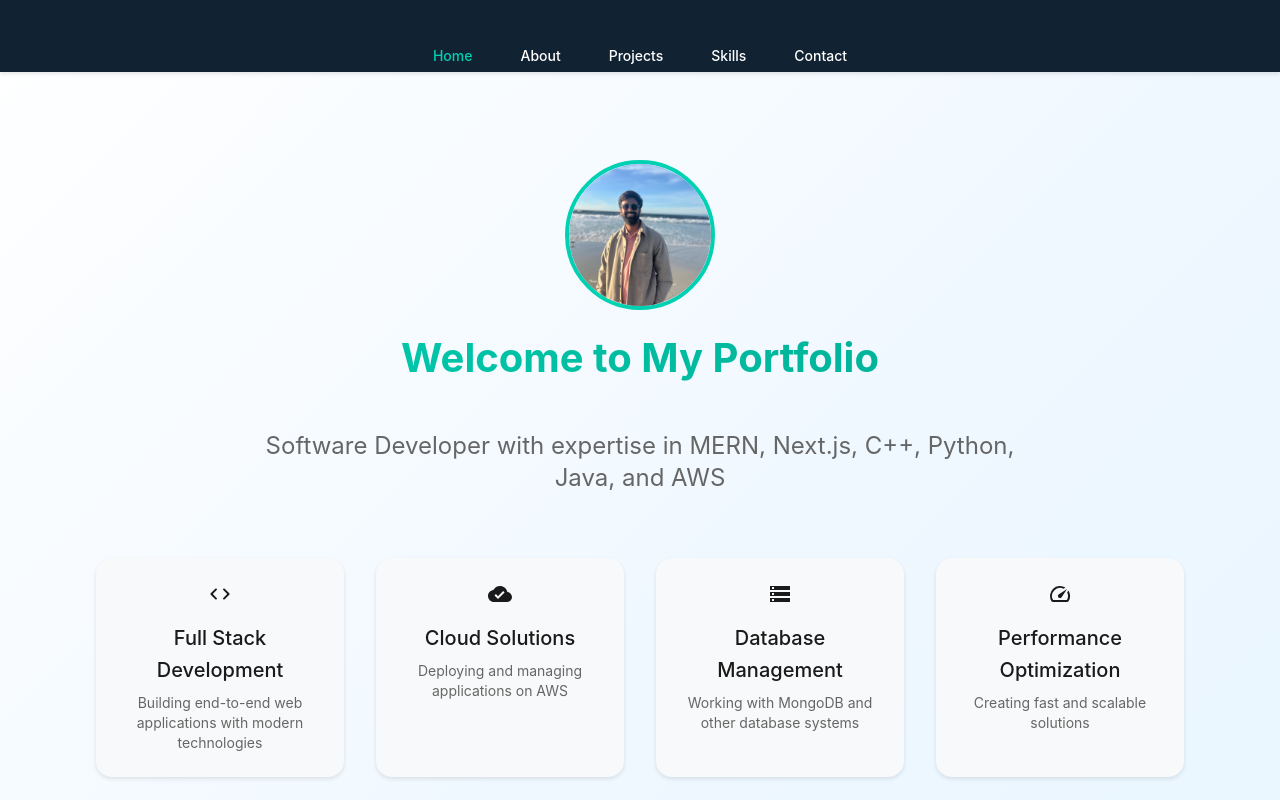
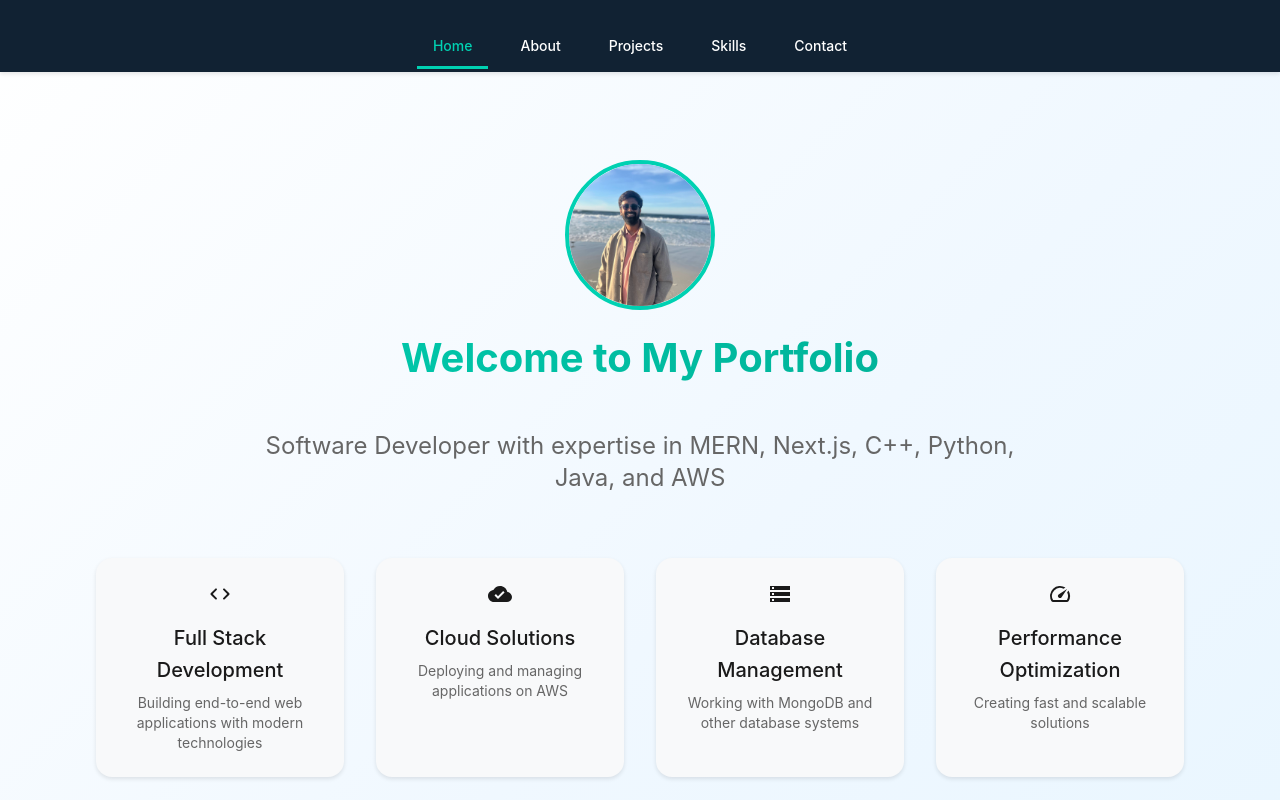
Before and after one commit to mrrobot1795/my-portfolio, a Next.js app: page / in a window 1280 px wide. Shown: the top 800 px of the page. Built offline with nearby package versions, Linux system fonts and the light colour scheme.

Commit message:
button changes

```diff
--- a/app/about/page.tsx
+++ b/app/about/page.tsx
@@ -91,7 +91,6 @@ export default function AboutPage() {
     <Container maxWidth="lg">
       <Box sx={{ py: theme.spacing(10), px: theme.spacing(4) }}>
         <Grid container spacing={6}>
-          {/* Left Section - Personal Info */}
           <Grid item xs={12} md={4}>
             <Fade in timeout={800}>
               <Stack spacing={4} alignItems="center">
@@ -135,7 +134,6 @@ export default function AboutPage() {
             </Fade>
           </Grid>
 
-          {/* Technical Highlights */}
           <Grid item xs={12} md={8}>
             <Grid container spacing={2} sx={{ mb: 4 }}>
               {highlights.map((highlight, index) => (
--- a/app/contact/page.tsx
+++ b/app/contact/page.tsx
@@ -93,11 +93,10 @@ export default function ContactPage() {
       <Box
         sx={{
           py: { xs: 4, md: 8 },
-          mt: { xs: 2, md: 4 } // Add margin top for spacing from header
+          mt: { xs: 2, md: 4 }
         }}
       >
         <Grid container spacing={4}>
-          {/* Left Section - Contact Form */}
           <Grid item xs={12} md={7}>
             <Fade in timeout={800}>
               <Stack spacing={4}>
@@ -179,7 +178,6 @@ export default function ContactPage() {
             </Fade>
           </Grid>
 
-          {/* Right Section - Social Links & Resume */}
           <Grid item xs={12} md={5}>
             <Fade in timeout={800} style={{ transitionDelay: "200ms" }}>
               <Stack spacing={4}>
--- a/app/page.tsx
+++ b/app/page.tsx
@@ -107,7 +107,7 @@ export default function HomePage() {
                 border: `4px solid ${theme.palette.primary.main}`,
               }}
               alt="Shashidhar Sripada"
-              src="/images/IMG_4755.jpg"  // Add your photo path here
+              src="/images/IMG_4755.jpg"
             />
             <Typography
               variant="h2"
--- a/components/Header.tsx
+++ b/components/Header.tsx
@@ -15,9 +15,13 @@ export default function Header() {
           sx={{
             display: "flex",
             justifyContent: "center",
+            alignItems: "flex-start",
             gap: 2,
+            paddingTop: 1,
             "& .MuiButton-root": {
               color: "text.header",
+              height: "45px",
+              marginTop: "-4px",
               "&:hover": {
                 color: "primary.main",
               },
--- a/styles/theme.ts
+++ b/styles/theme.ts
@@ -97,13 +97,13 @@ const theme = createTheme({
           left: 0,
           right: 0,
           width: '100vw',
-          height: '72px', // Increased height to accommodate buttons
+          height: '72px',
           zIndex: 1100,
           backgroundColor: '#112233',
           color: '#ffffff',
-          borderRadius: 0, // Remove any border radius
-          boxShadow: '0 2px 4px rgba(0,0,0,0.1)', // Optional: adds subtle shadow
-          overflow: 'hidden', // Contain the selection line
+          borderRadius: 0,
+          boxShadow: '0 2px 4px rgba(0,0,0,0.1)',
+          overflow: 'hidden',
         },
       },
     },
@@ -181,7 +181,7 @@ const theme = createTheme({
           style: {
             backgroundColor: '#112233',
             color: '#ffffff',
-            marginTop: 'auto', // This pushes the footer to the bottom
+            marginTop: 'auto',
             width: '100%',
             '& .MuiTypography-root': {
               color: '#ffffff',
@@ -220,9 +220,9 @@ const theme = createTheme({
           margin: 0,
           padding: 0,
           minHeight: '100vh',
-          backgroundColor: '#ffffff', // Match your background color
+          backgroundColor: '#ffffff',
         },
-        'body > div:first-of-type': { // This targets the Next.js root div
+        'body > div:first-of-type': {
           minHeight: '100vh',
           display: 'flex',
           flexDirection: 'column',
@@ -231,13 +231,13 @@ const theme = createTheme({
           flex: '1 0 auto',
           display: 'flex',
           flexDirection: 'column',
-          paddingTop: '72px', // Match header height
+          paddingTop: '72px',
           background: `linear-gradient(135deg,
             rgba(255,255,255,1) 0%,
             rgba(240,248,255,1) 50%,
             rgba(230,245,255,1) 100%)`,
-          '& > div': { // Target immediate children of main
-            marginTop: '24px', // Add spacing for content
+          '& > div': {
+            marginTop: '24px',
           },
         },
         footer: {
@@ -250,26 +250,19 @@ const theme = createTheme({
     MuiToolbar: {
       styleOverrides: {
         root: {
-          height: '72px', // Match AppBar height
+          minHeight: '72px !important',
           padding: '0 24px',
           display: 'flex',
-          justifyContent: 'center', // Center the content horizontally
-          alignItems: 'center', // Center the content vertically
-          '@media (max-width: 600px)': {
-            padding: '0 12px',
-            '& .MuiButton-root': {
-              padding: '0 8px',
-              minWidth: 'auto',
-              fontSize: '0.875rem',
-            },
-          },
+          justifyContent: 'center',
+          alignItems: 'flex-start',
+          paddingTop: '8px',
           '& .MuiButton-root': {
-            height: '72px',
+            height: '60px',
             padding: '0 16px',
             position: 'relative',
             color: 'text.header',
             '&.active': {
-              color: 'theme.palette.primary.main',
+              color: '#00d1b2',
               '&::after': {
                 transform: 'scaleX(1)',
               },
@@ -281,12 +274,20 @@ const theme = createTheme({
               left: 0,
               right: 0,
               height: '3px',
-              backgroundColor: 'theme.palette.primary.main',
+              backgroundColor: '#00d1b2',
               transform: 'scaleX(0)',
               transition: 'transform 0.2s ease-in-out',
             },
             '&:hover::after': {
               transform: 'scaleX(1)',
+            },
+          },
+          '@media (max-width: 600px)': {
+            padding: '0 12px',
+            '& .MuiButton-root': {
+              padding: '0 8px',
+              minWidth: 'auto',
+              fontSize: '0.875rem',
             },
           },
         },
```
